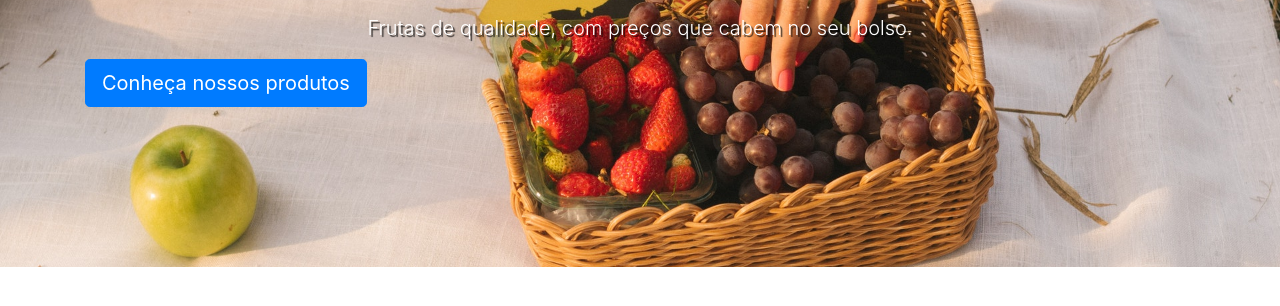
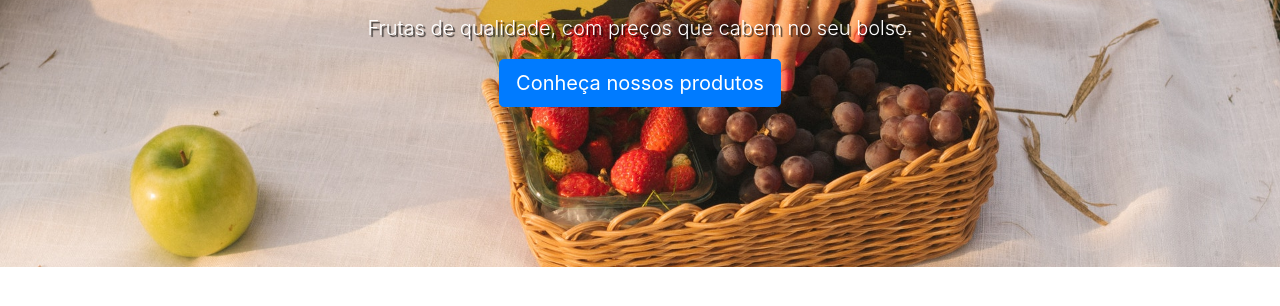
Before and after one commit to limalucas99/FrutasJa, a plain HTML site: page index.html in a window 1280 px wide. Shown: the part 288-594 px from the top of the page. Drawn offline with nearby package versions, Linux system fonts and the light colour scheme.

Commit message:
Mudança teste

```diff
--- a/estilo.css
+++ b/estilo.css
@@ -49,6 +49,8 @@ margin-left: 14px;
     background-size: cover; /* faz a imagem cobrir o background de maneira mais correta*/
     background-position: right center; /*centraliza a imagem*/
     padding: 10rem 2rem; /* aumentando o preenchimento da imagem(fazendo ela ocupar mais espaço) */
+    align-items: center;
+
 }
 
 .jumbotron .lead{
--- a/index.html
+++ b/index.html
@@ -67,10 +67,10 @@
 
 <!--Jumbotron-->
 <div class="jumbotron jumbotron-fluid">
-  <div class="container">
+  <div class="container text-center"> <!-- text-center  = centraliza o botão no meio do jumbo-->
     <p class="display-4">Encontre as melhores frutas</p>
     <p class="lead">Frutas de qualidade, com preços que cabem no seu bolso.</p>
-    <a href="#" class="btn btn-primary btn-lg" role="button">Conheça nossos produtos</a>
+     <a href="#" class="btn btn-primary btn-lg">Conheça nossos produtos</a>
   </div>
 </div>
 <!--fim Jumbotron-->
```
